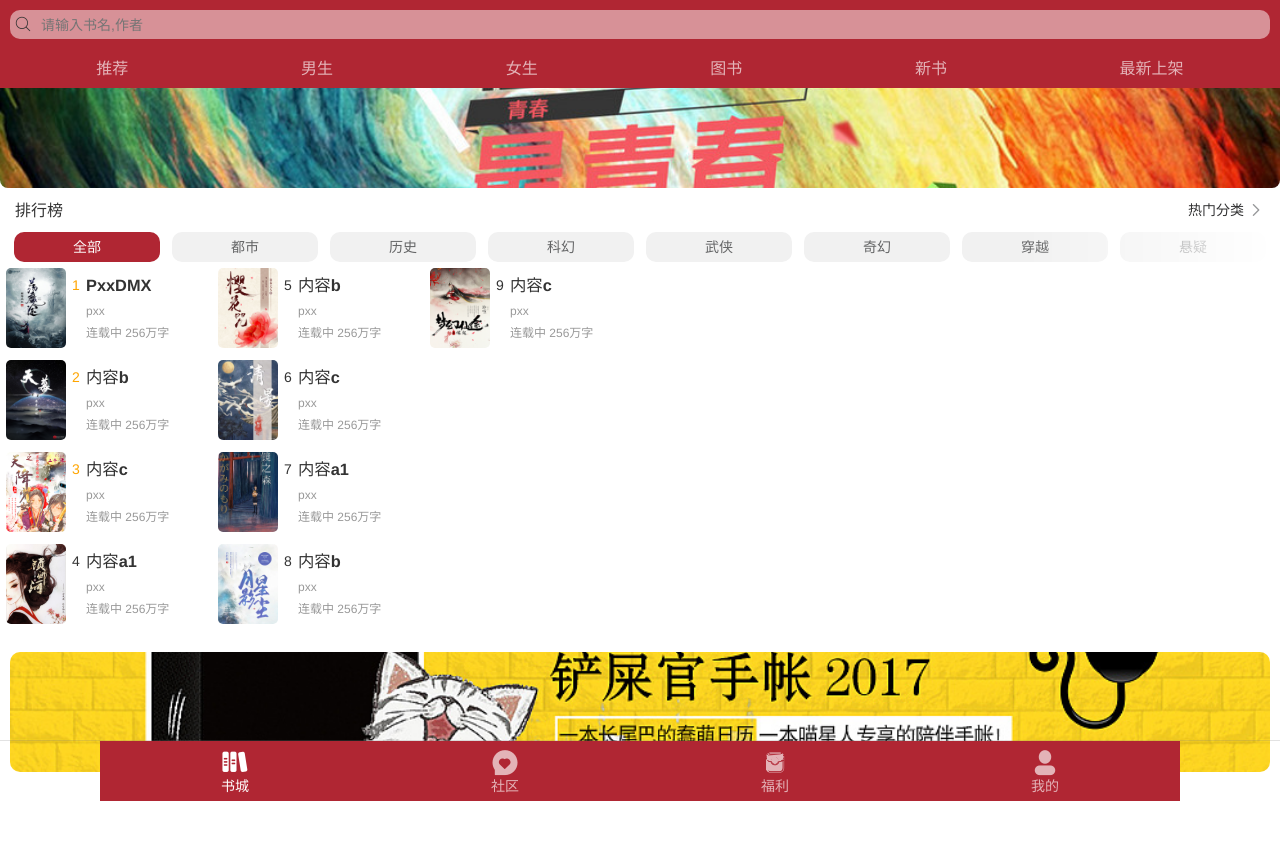
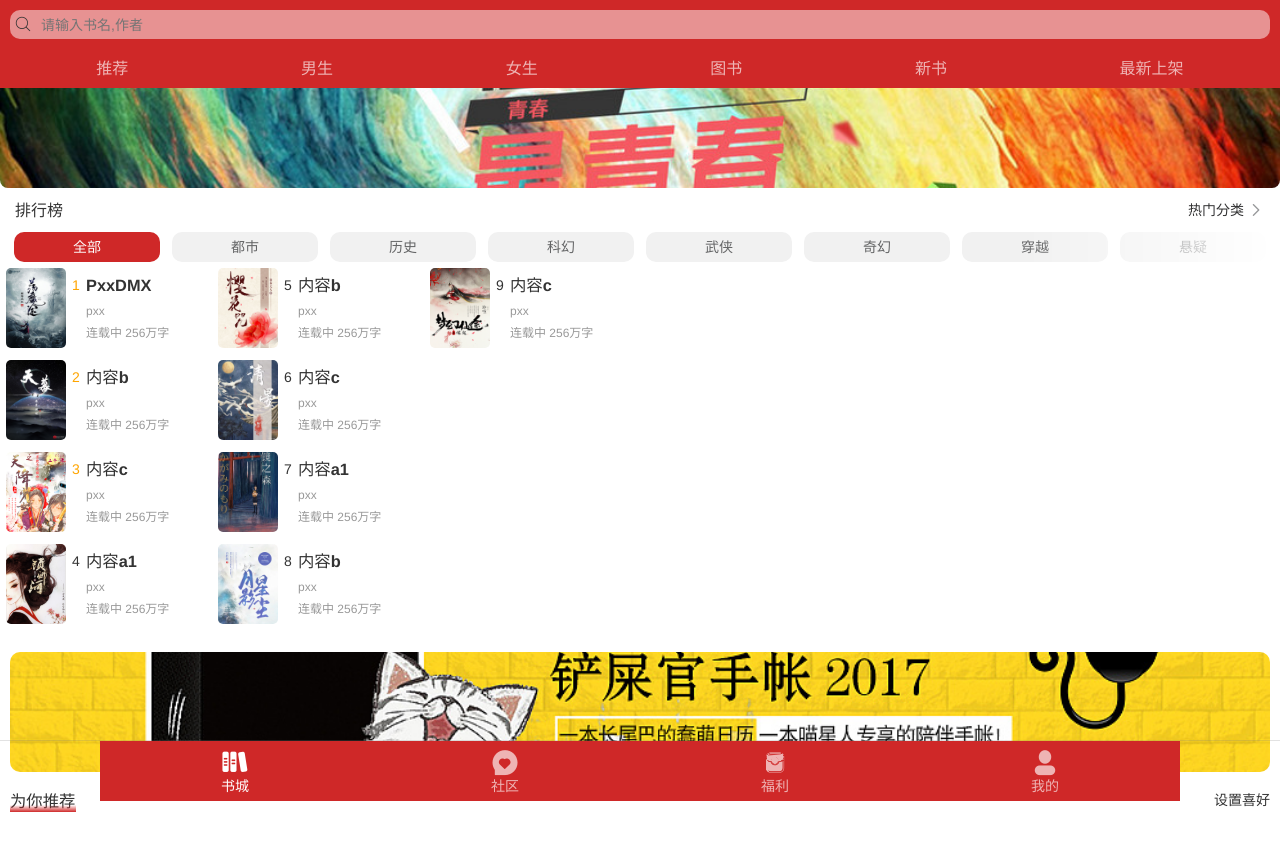
Before and after one commit to MIUTEpxx/iNovel_vue3, a Vue app: page /#/index in a window 1280 px wide. Shown: the top 850 px of the page. Built offline with nearby package versions, Linux system fonts and the light colour scheme.

Commit message:
创建为你推荐模块

```diff
--- a/src/assets/css/index.css
+++ b/src/assets/css/index.css
@@ -2,7 +2,7 @@
 定义全局 CSS 变量,设置全局样式
 */
   :root{
-    --bgcolor: #B02633;
+    --bgcolor: #cf2828;
     --unselectcolor:#ffffffa6;
     --selectcolor:#fff;
 }
@@ -265,3 +265,26 @@
     /* 使图片等比例缩放 */
     object-fit: cover;
 }
+/* 为你推荐 */
+.recommend{
+    padding: 10px;
+}
+.recommend .recommend-like{
+    display: flex;
+    justify-content: space-between;
+    position: relative;
+}
+
+.recommend-like h3::before{
+
+    content:'';
+    width: 66px;
+    height: 10px;
+    /* 渐变色 */
+    background: linear-gradient(transparent 30%,var(--bgcolor));
+        /* ::before默认为行内元素,宽高无效 */
+        /* 所以要通过设置绝对定位 */
+    position: absolute;
+    bottom: 0;
+    left: 0;
+}
--- a/src/views/index/index.vue
+++ b/src/views/index/index.vue
@@ -5,6 +5,7 @@ import Header from './header.vue';
 import Charts from './charts.vue';
 import Chartstab from './chartstab.vue';
 import Banner from './banner.vue';
+import Recommend from './recommend.vue';
 </script>
 
 <template>
@@ -14,6 +15,7 @@ import Banner from './banner.vue';
                 <Charts></Charts>
                 <Chartstab></Chartstab>
                 <Banner></Banner>
+                <Recommend></Recommend>
         </div>
 
 </template>
--- /dev/null
+++ b/src/views/index/recommend.vue
@@ -0,0 +1,21 @@
+<!-- 为你推荐 -->
+<script setup>
+import { ref } from 'vue';
+</script>
+
+<template>
+        <div class="recommend">
+            <div class="recommend-like">
+                <h3>为你推荐</h3>
+                <p>设置喜好</p>
+            </div>
+            <div class="recommend-list">
+
+            </div>
+        </div>
+</template>
+
+<style scoped>
+
+
+</style>
```
